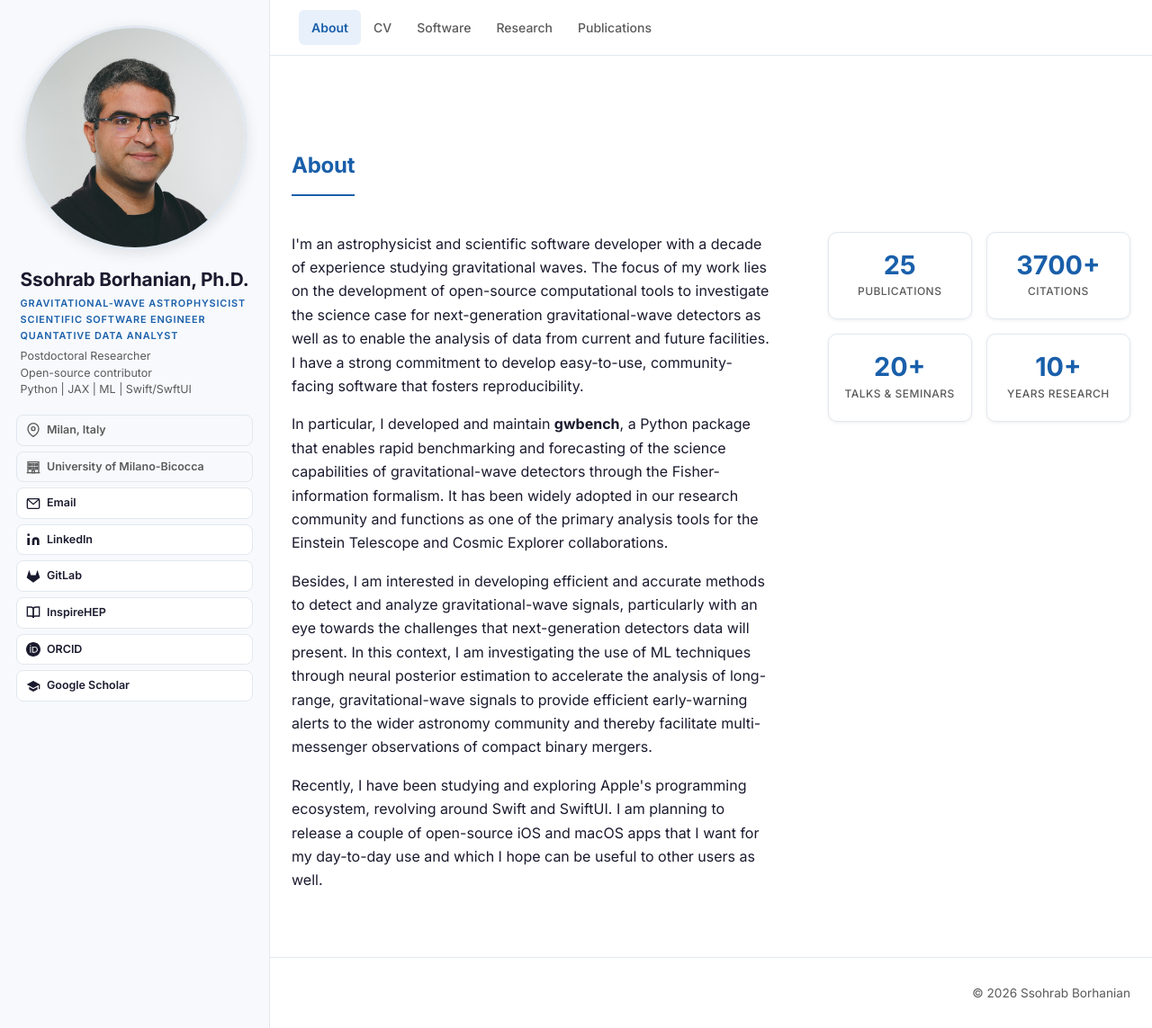
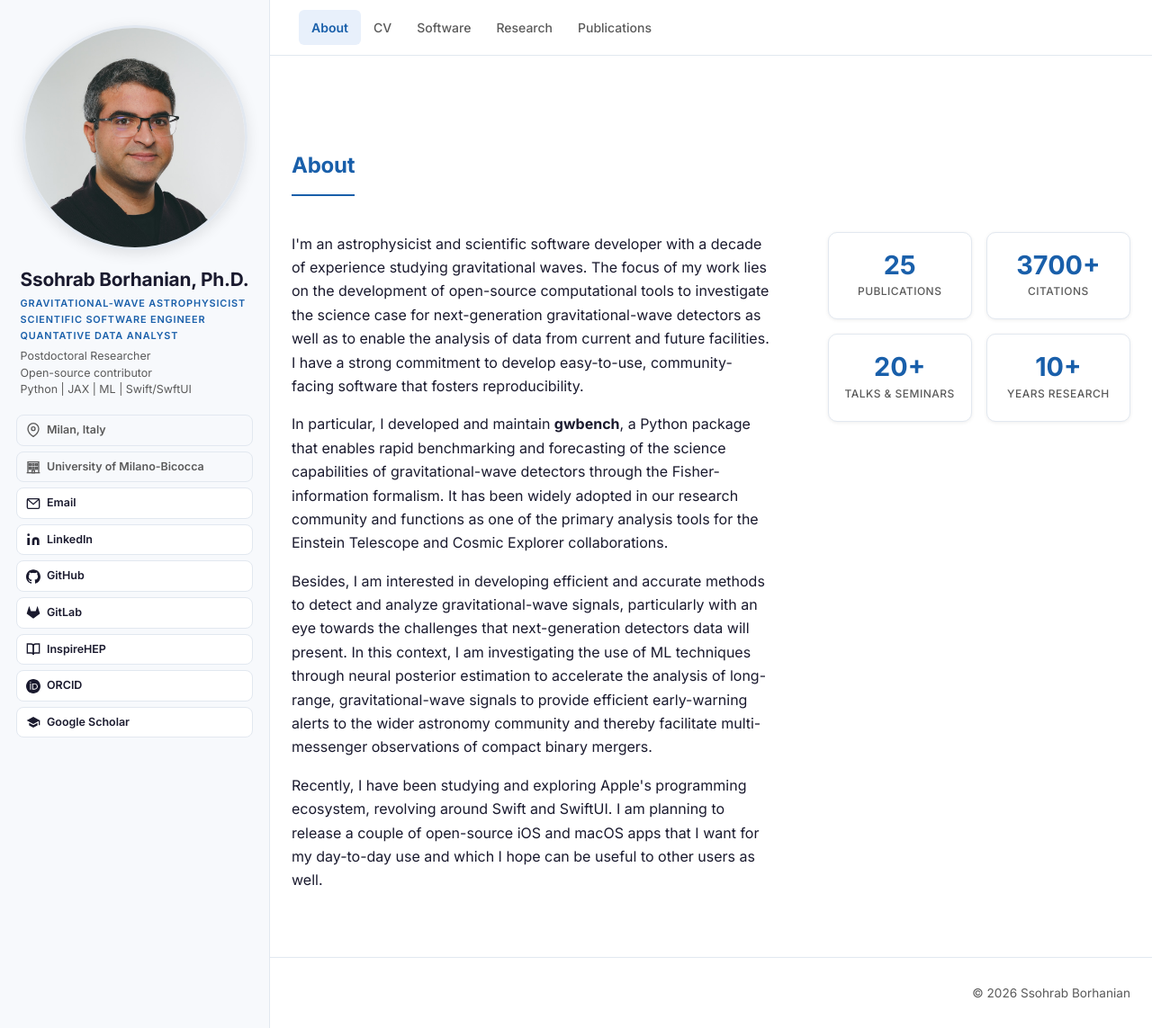
Before and after one commit to sborhanian/sborhanian.github.io, a Jekyll site: the page built from index.html, in a window 1280 px wide and 1143 px high. Shown: the whole window at 90% size. Built offline with Jekyll 4.4.1, drawn with Linux system fonts in a browser that asks for light colours.

Commit message:
added guthub to contact details

```diff
--- a/_config.yml
+++ b/_config.yml
@@ -16,6 +16,7 @@ author:
   email:   "sborhanian@gmail.com"
   linkedin_url:  "https://www.linkedin.com/in/ssohrab-borhanian"
   gitlab_url:    "https://gitlab.com/sborhanian"
+  github_url:    "https://github.com/sborhanian"
   inspirehep_url: "https://inspirehep.net/authors/1730808"
   orcid_url:     "https://orcid.org/0000-0003-0161-6109"
   scholar_url:   "https://scholar.google.com/citations?hl=en&user=mPQDEdoAAAAJ"
--- a/_layouts/default.html
+++ b/_layouts/default.html
@@ -43,6 +43,10 @@
       <a href="{{ site.author.linkedin_url }}" target="_blank" rel="noopener" class="btn btn-outline">
         <svg viewBox="0 0 24 24" fill="currentColor" aria-hidden="true"><path d="M16 8a6 6 0 0 1 6 6v7h-4v-7a2 2 0 0 0-2-2 2 2 0 0 0-2 2v7h-4v-7a6 6 0 0 1 6-6z"/><rect x="2" y="9" width="4" height="12"/><circle cx="4" cy="4" r="2"/></svg>
         LinkedIn
+      </a>
+      <a href="{{ site.author.github_url }}" target="_blank" rel="noopener" class="btn btn-outline">
+        <svg viewBox="0 0 24 24" fill="currentColor" aria-hidden="true"><path d="M12 .297c-6.63 0-12 5.373-12 12 0 5.303 3.438 9.8 8.205 11.385.6.113.82-.258.82-.577 0-.285-.01-1.04-.015-2.04-3.338.724-4.042-1.61-4.042-1.61C4.422 18.07 3.633 17.7 3.633 17.7c-1.087-.744.084-.729.084-.729 1.205.084 1.838 1.236 1.838 1.236 1.07 1.835 2.809 1.305 3.495.998.108-.776.417-1.305.76-1.605-2.665-.3-5.466-1.332-5.466-5.93 0-1.31.465-2.38 1.235-3.22-.135-.303-.54-1.523.105-3.176 0 0 1.005-.322 3.3 1.23.96-.267 1.98-.399 3-.405 1.02.006 2.04.138 3 .405 2.28-1.552 3.285-1.23 3.285-1.23.645 1.653.24 2.873.12 3.176.765.84 1.23 1.91 1.23 3.22 0 4.61-2.805 5.625-5.475 5.92.42.36.81 1.096.81 2.22 0 1.606-.015 2.896-.015 3.286 0 .315.21.69.825.57C20.565 22.092 24 17.592 24 12.297c0-6.627-5.373-12-12-12"/></svg>
+        GitHub
       </a>
       <a href="{{ site.author.gitlab_url }}" target="_blank" rel="noopener" class="btn btn-outline">
         <svg viewBox="0 0 24 24" fill="currentColor" aria-hidden="true"><path d="M22.65 14.39L12 22.13 1.35 14.39a.84.84 0 0 1-.3-.94l1.22-3.78 2.44-7.51A.42.42 0 0 1 4.82 2a.43.43 0 0 1 .58 0 .42.42 0 0 1 .11.18l2.44 7.49h8.1l2.44-7.49a.42.42 0 0 1 .11-.18.43.43 0 0 1 .58 0 .42.42 0 0 1 .11.18l2.44 7.51L23 13.45a.84.84 0 0 1-.35.94z"/></svg>
```
